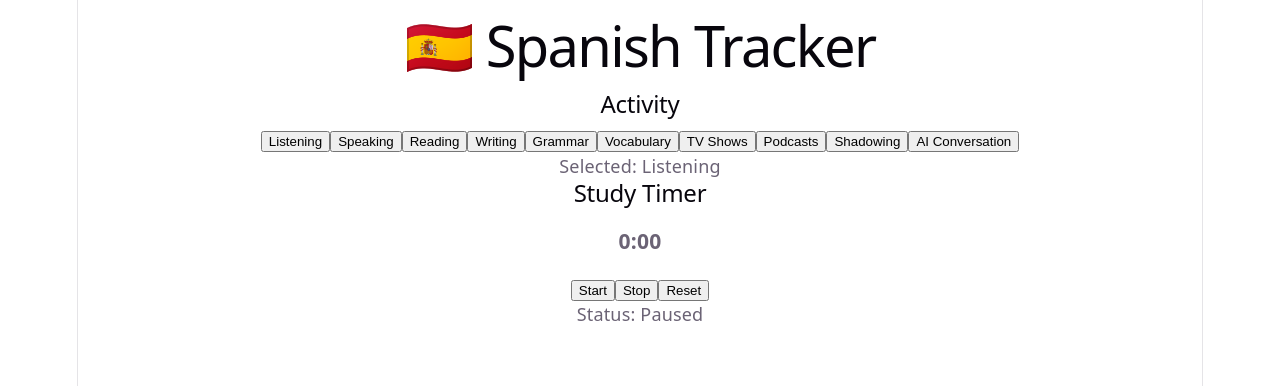
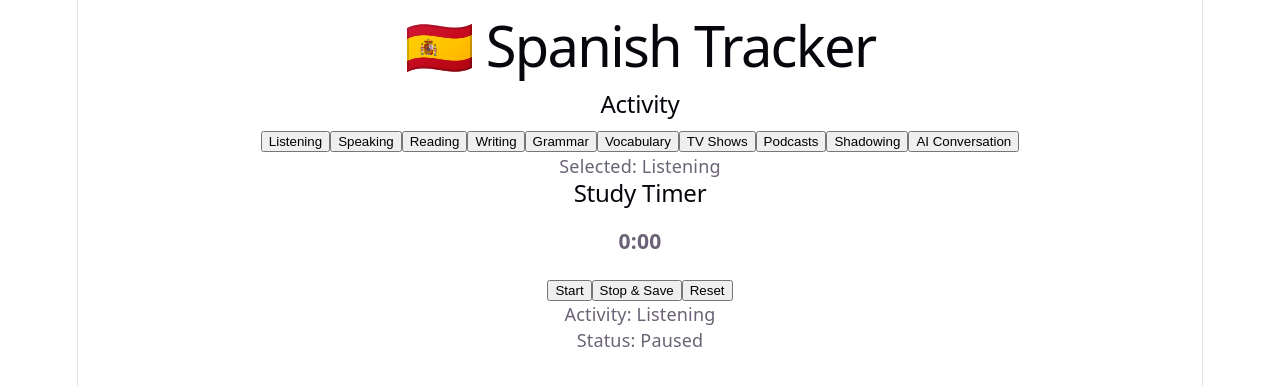
Before and after one commit to forfun-dev-prog/spanish-tracker, a React (Vite) app: page / in a window 1280 px wide. Shown: the top 386 px of the page. Built offline with nearby package versions, Linux system fonts and the light colour scheme.

Commit message:
Fix session duration storage

```diff
--- a/package.json
+++ b/package.json
@@ -10,6 +10,7 @@
     "preview": "vite preview"
   },
   "dependencies": {
+    "dexie": "^4.4.4",
     "react": "^19.2.7",
     "react-dom": "^19.2.7"
   },
@@ -23,5 +24,8 @@
     "eslint-plugin-react-refresh": "^0.5.3",
     "globals": "^17.7.0",
     "vite": "^8.1.1"
+  },
+  "allowScripts": {
+    "fsevents@2.3.3": true
   }
 }
--- a/src/App.jsx
+++ b/src/App.jsx
@@ -18,7 +18,7 @@ function App() {
         setSelectedCategory={setCategory}
       />
 
-      <TimerCard />
+      <TimerCard category={category} />
 
     </div>
   )
--- a/src/components/TimerCard.jsx
+++ b/src/components/TimerCard.jsx
@@ -1,6 +1,8 @@
 import useTimer from "../hooks/useTimer"
+import { addSession } from "../services/database"
 
-function TimerCard() {
+
+function TimerCard({ category }) {
 
   const {
     seconds,
@@ -11,29 +13,58 @@ function TimerCard() {
   } = useTimer()
 
 
+  async function handleStop() {
+
+    stop()
+
+    if (seconds > 5) {
+
+      const session = {
+        date: new Date().toISOString(),
+        category: category,
+        duration: seconds
+      }
+
+      await addSession(session)
+
+      console.log("Saved:", session)
+    }
+  }
+
+
   const minutes = Math.floor(seconds / 60)
   const remainingSeconds = seconds % 60
 
 
   return (
     <div>
+
       <h2>Study Timer</h2>
 
       <h3>
-        {minutes}:{remainingSeconds.toString().padStart(2, "0")}
+        {minutes}:{remainingSeconds.toString().padStart(2,"0")}
       </h3>
+
 
       <button onClick={start}>
         Start
       </button>
 
-      <button onClick={stop}>
-        Stop
+
+      <button onClick={handleStop}>
+        Stop & Save
       </button>
+
 
       <button onClick={reset}>
         Reset
       </button>
+
+
+      <p>
+        Activity: {category}
+      </p>
+
 
       <p>
         Status: {running ? "Studying" : "Paused"}
--- /dev/null
+++ b/src/services/database.js
@@ -0,0 +1,27 @@
+import Dexie from "dexie"
+
+
+const db = new Dexie("SpanishTracker")
+
+
+db.version(1).stores({
+  sessions: "++id,date,category,duration"
+})
+
+
+export async function addSession(session) {
+  await db.sessions.add(session)
+}
+
+
+export async function getSessions() {
+  return await db.sessions.toArray()
+}
+
+
+export async function deleteSession(id) {
+  await db.sessions.delete(id)
+}
+
+
+export default db
```
Also changed, not shown: 1 other file (tests, documents, lock files or other folders).
